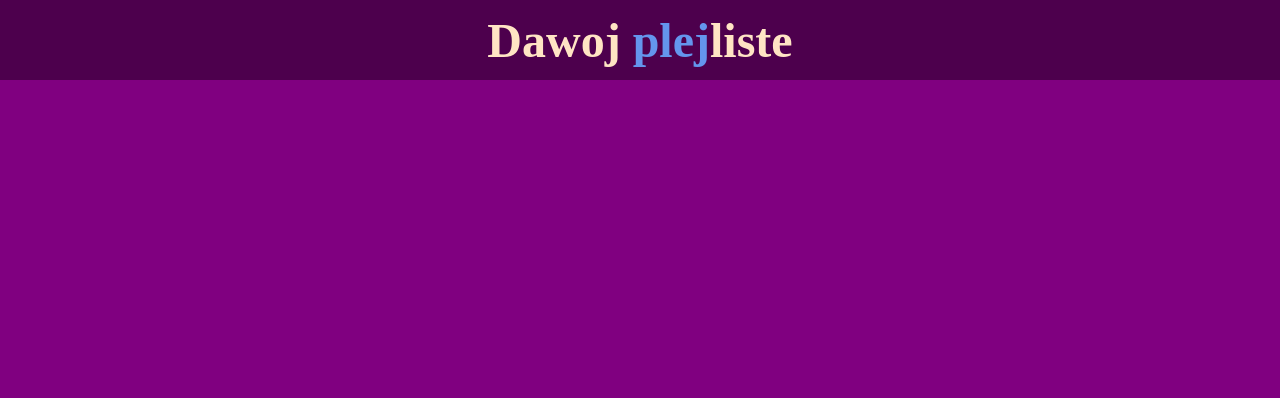
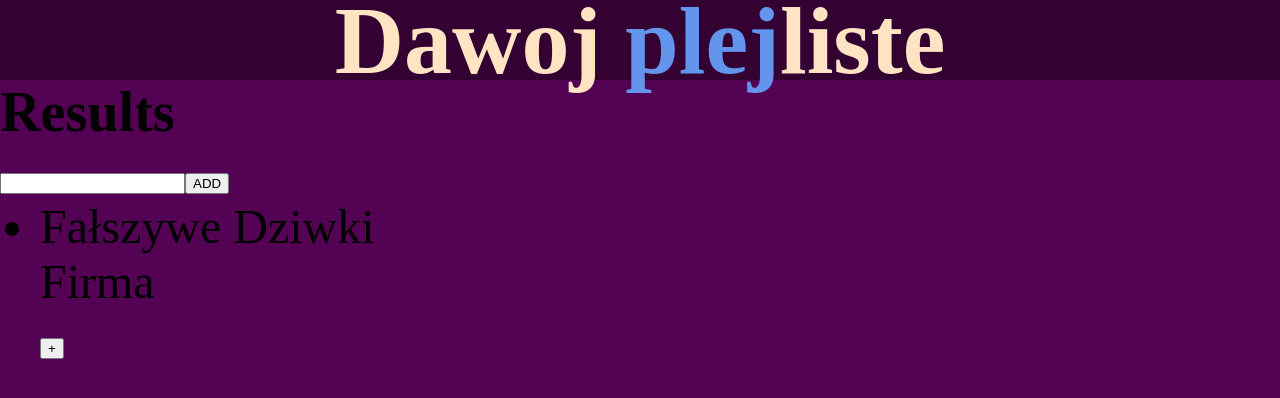
Before and after one commit to Mazako/Jammming, a React (Create React App) app: page / in a window 1280 px wide. Shown: the top 398 px of the page. Built offline with nearby package versions, Linux system fonts and the light colour scheme.

Commit message:
State shit

```diff
--- a/src/App.css
+++ b/src/App.css
@@ -4,5 +4,6 @@
 }
 
 body {
-    background-color: purple;
+    background-color: #540354;
+    font-size: 3rem;
 }
--- a/src/App.js
+++ b/src/App.js
@@ -1,10 +1,15 @@
 import React from "react"
 import Logo from './logo/Logo'
 import './App.css'
+import Results from "./results/Results";
+
 function App() {
-  return (
-      <Logo />
-  )
+    return (
+        <div>
+            <Logo/>
+            <Results/>
+        </div>
+    )
 }
 
 export default App;
--- a/src/logo/Logo.css
+++ b/src/logo/Logo.css
@@ -8,10 +8,10 @@
 }
 
 .logo {
-    font-size: 3rem;
     color: bisque;
 }
 
 .logo > span {
     color: cornflowerblue;
+    font-size: inherit;
 }
--- /dev/null
+++ b/src/results/Results.js
@@ -0,0 +1,23 @@
+import React, {useState} from "react";
+import Song from "../song/Song";
+import ResultsList from "./ResultsList";
+import SearchBar from "./SearchBar";
+
+function Results(props) {
+    const SONGS = [<Song name='Fałszywe Dziwki' artist='Firma'/>]
+
+    const [item, setItem] = useState("")
+    const onSearchingSong = (name) => {
+        setItem(name)
+    }
+
+    return (
+        <div>
+            <h3>Results</h3>
+            <SearchBar item={item} onSearchSong={onSearchingSong} />
+            <ResultsList songs={SONGS}/>
+        </div>
+    )
+}
+
+export default Results
--- /dev/null
+++ b/src/results/ResultsList.js
@@ -0,0 +1,11 @@
+import React from "react";
+
+function ResultsList({songs}) {
+    return (
+        <ul>
+            {songs}
+        </ul>
+    )
+}
+
+export default ResultsList
--- /dev/null
+++ b/src/results/SearchBar.js
@@ -0,0 +1,17 @@
+import React from "react";
+
+function SearchBar({item, onSearchSong}) {
+    const handleSearchSong = event => {
+        const song = event.target.value;
+        onSearchSong(song)
+    }
+
+    return (
+        <div>
+            <input type={"text"} value={item} onChange={handleSearchSong}/>
+            <button>ADD</button>
+        </div>
+    )
+}
+
+export default SearchBar
--- /dev/null
+++ b/src/song/Song.js
@@ -0,0 +1,13 @@
+import React from "react";
+
+function Song({name, artist, onClickSongButton}) {
+    return(
+        <li>
+            <p>{name}</p>
+            <p>{artist}</p>
+            <button>+</button>
+        </li>
+    )
+}
+
+export default Song
```
